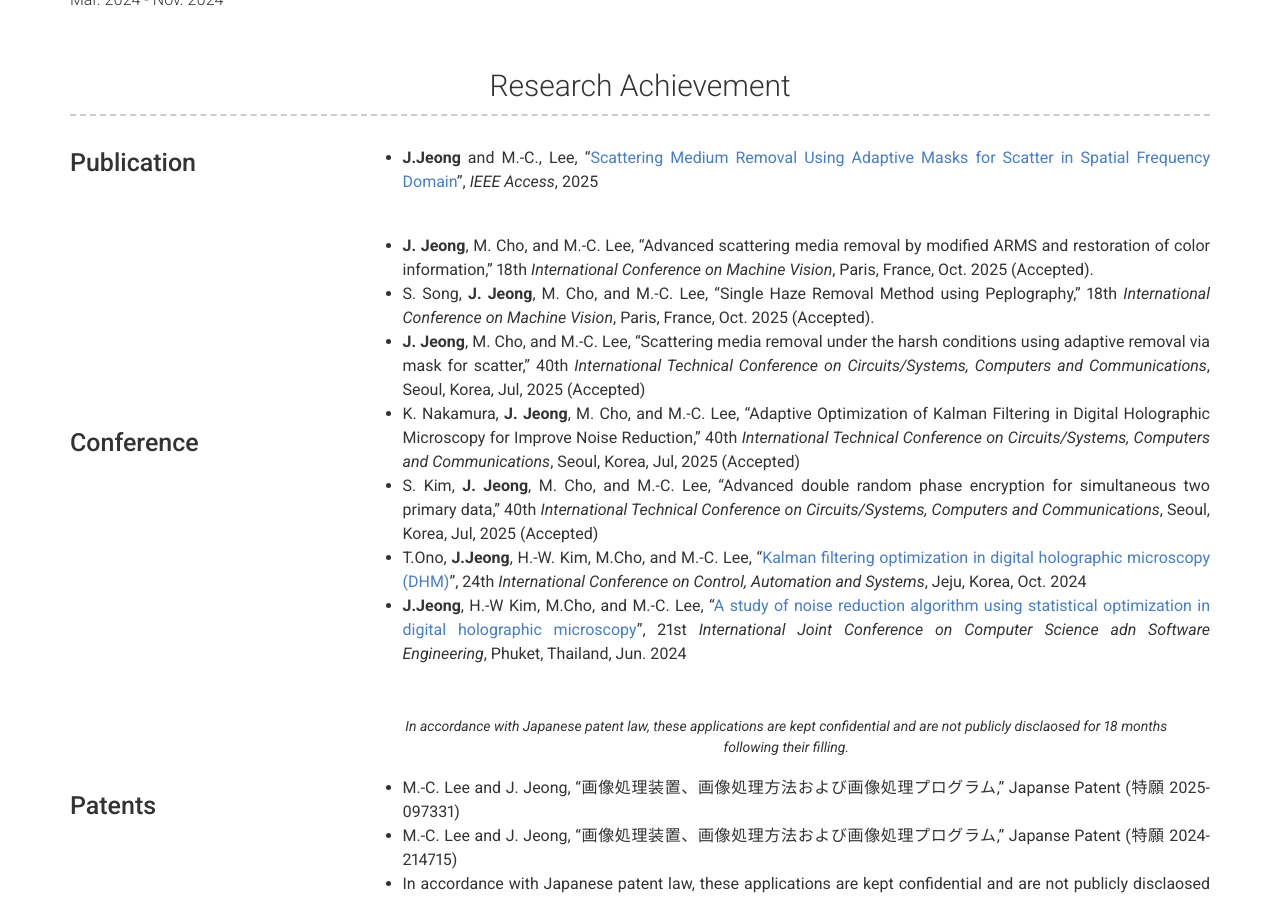
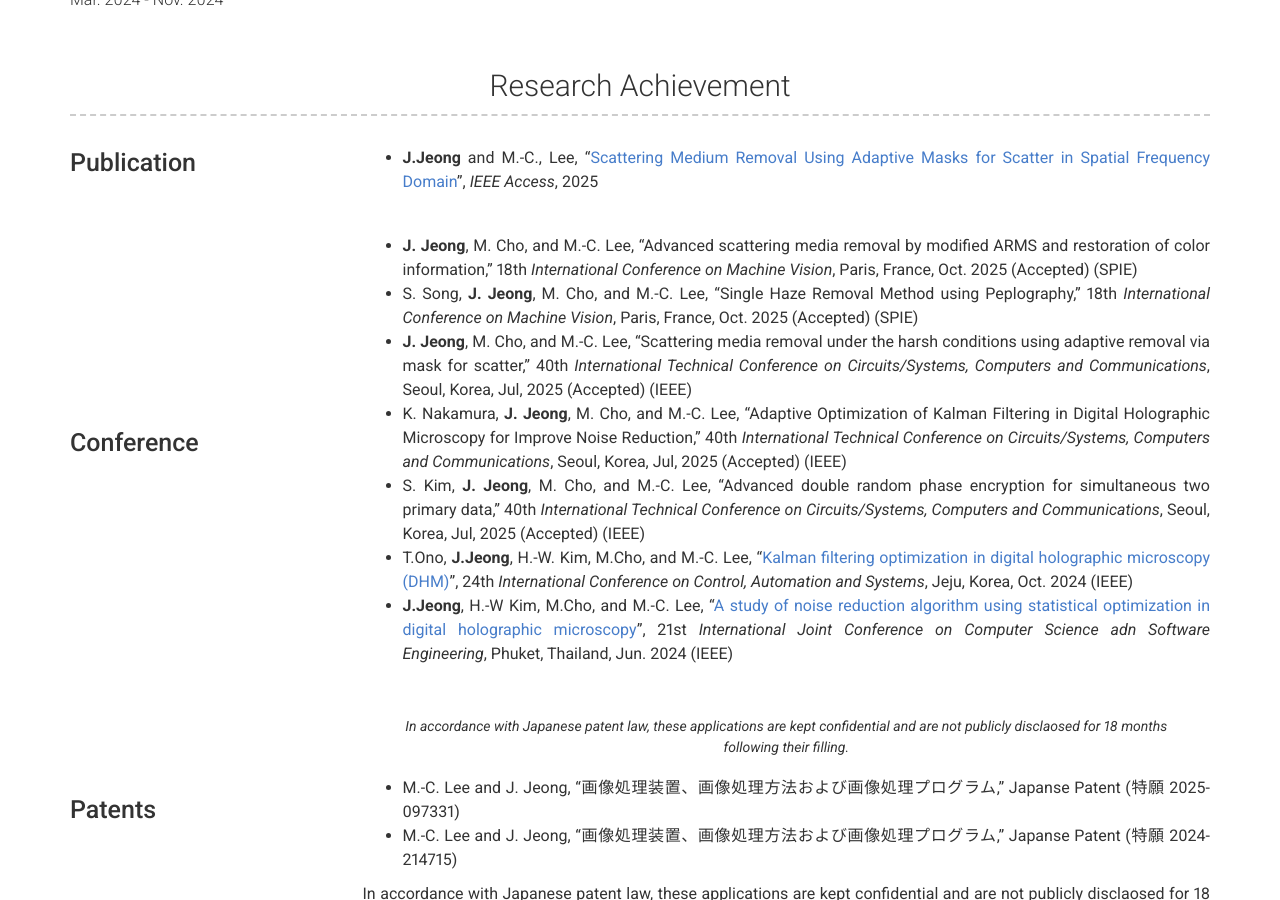
Before and after one commit to Jongpil0911/jeong.github.io, a Jekyll site: the page built from index.md, in a window 1280 px wide and 900 px high, scrolled down 703 px. Built offline with Jekyll 4.4.1, drawn with Linux system fonts in a browser that asks for light colours; nearby versions of some CDN libraries.

Commit message:
publisher

```diff
--- a/_config.yml
+++ b/_config.yml
@@ -97,13 +97,13 @@ content:
       - layout: left
         title: Conference
         description: | # this will include new lines to allow paragraphs
-          - **J. Jeong**, M. Cho, and M.-C. Lee, “Advanced scattering media removal by modified ARMS and restoration of color information,” 18th *International Conference on Machine Vision*, Paris, France, Oct. 2025 (Accepted).
-          - S. Song, **J. Jeong**, M. Cho, and M.-C. Lee, “Single Haze Removal Method using Peplography,” 18th *International Conference on Machine Vision*, Paris, France, Oct. 2025 (Accepted).
-          - **J. Jeong**, M. Cho, and M.-C. Lee, “Scattering media removal under the harsh conditions using adaptive removal via mask for scatter,” 40th *International Technical Conference on Circuits/Systems, Computers and Communications*, Seoul, Korea, Jul, 2025 (Accepted)
-          - K. Nakamura, **J. Jeong**, M. Cho, and M.-C. Lee, “Adaptive Optimization of Kalman Filtering in Digital Holographic Microscopy for Improve Noise Reduction,” 40th *International Technical Conference on Circuits/Systems, Computers and Communications*, Seoul, Korea, Jul, 2025 (Accepted)
-          - S. Kim, **J. Jeong**, M. Cho, and M.-C. Lee, “Advanced double random phase encryption for simultaneous two primary data,” 40th *International Technical Conference on Circuits/Systems, Computers and Communications*, Seoul, Korea, Jul, 2025 (Accepted)
-          - T.Ono, **J.Jeong**, H.-W. Kim, M.Cho, and M.-C. Lee, "[Kalman filtering optimization in digital holographic microscopy (DHM)](https://doi.org/10.23919/ICCAS63016.2024.10773243)", 24th *International Conference on Control, Automation and Systems*, Jeju, Korea, Oct. 2024
-          - **J.Jeong**, H.-W Kim, M.Cho, and M.-C. Lee, "[A study of noise reduction algorithm using statistical optimization in digital holographic microscopy](https://doi.org/10.1109/JCSSE61278.2024.10613728)", 21st *International Joint Conference on Computer Science adn Software Engineering*, Phuket, Thailand, Jun. 2024
+          - **J. Jeong**, M. Cho, and M.-C. Lee, “Advanced scattering media removal by modified ARMS and restoration of color information,” 18th *International Conference on Machine Vision*, Paris, France, Oct. 2025 (Accepted) (SPIE)
+          - S. Song, **J. Jeong**, M. Cho, and M.-C. Lee, “Single Haze Removal Method using Peplography,” 18th *International Conference on Machine Vision*, Paris, France, Oct. 2025 (Accepted) (SPIE)
+          - **J. Jeong**, M. Cho, and M.-C. Lee, “Scattering media removal under the harsh conditions using adaptive removal via mask for scatter,” 40th *International Technical Conference on Circuits/Systems, Computers and Communications*, Seoul, Korea, Jul, 2025 (Accepted) (IEEE)
+          - K. Nakamura, **J. Jeong**, M. Cho, and M.-C. Lee, “Adaptive Optimization of Kalman Filtering in Digital Holographic Microscopy for Improve Noise Reduction,” 40th *International Technical Conference on Circuits/Systems, Computers and Communications*, Seoul, Korea, Jul, 2025 (Accepted) (IEEE)
+          - S. Kim, **J. Jeong**, M. Cho, and M.-C. Lee, “Advanced double random phase encryption for simultaneous two primary data,” 40th *International Technical Conference on Circuits/Systems, Computers and Communications*, Seoul, Korea, Jul, 2025 (Accepted) (IEEE)
+          - T.Ono, **J.Jeong**, H.-W. Kim, M.Cho, and M.-C. Lee, "[Kalman filtering optimization in digital holographic microscopy (DHM)](https://doi.org/10.23919/ICCAS63016.2024.10773243)", 24th *International Conference on Control, Automation and Systems*, Jeju, Korea, Oct. 2024 (IEEE)
+          - **J.Jeong**, H.-W Kim, M.Cho, and M.-C. Lee, "[A study of noise reduction algorithm using statistical optimization in digital holographic microscopy](https://doi.org/10.1109/JCSSE61278.2024.10613728)", 21st *International Joint Conference on Computer Science adn Software Engineering*, Phuket, Thailand, Jun. 2024 (IEEE)
 
       - layout: left
         title: Patents
@@ -112,7 +112,8 @@ content:
         description: | # this will include new lines to allow paragraphs
           - M.-C. Lee and J. Jeong, “画像処理装置、画像処理方法および画像処理プログラム,” Japanse Patent (特願 2025-097331)
           - M.-C. Lee and J. Jeong, “画像処理装置、画像処理方法および画像処理プログラム,” Japanse Patent (特願 2024-214715)
-          * In accordance with Japanese patent law, these applications are kept confidential and are not publicly disclaosed for 18 months following their filling.
+
+          In accordance with Japanese patent law, these applications are kept confidential and are not publicly disclaosed for 18 months following their filling.
 
   - title: Education
     layout: list
```
